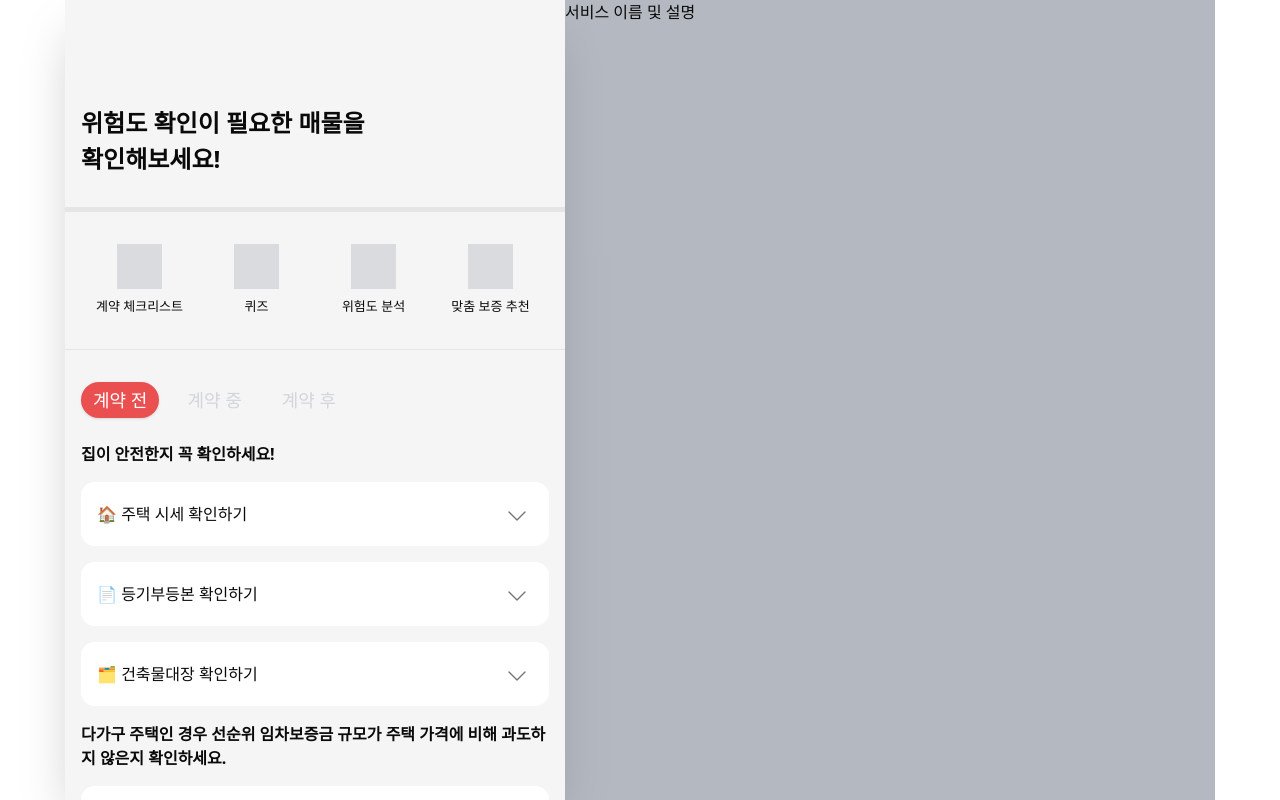
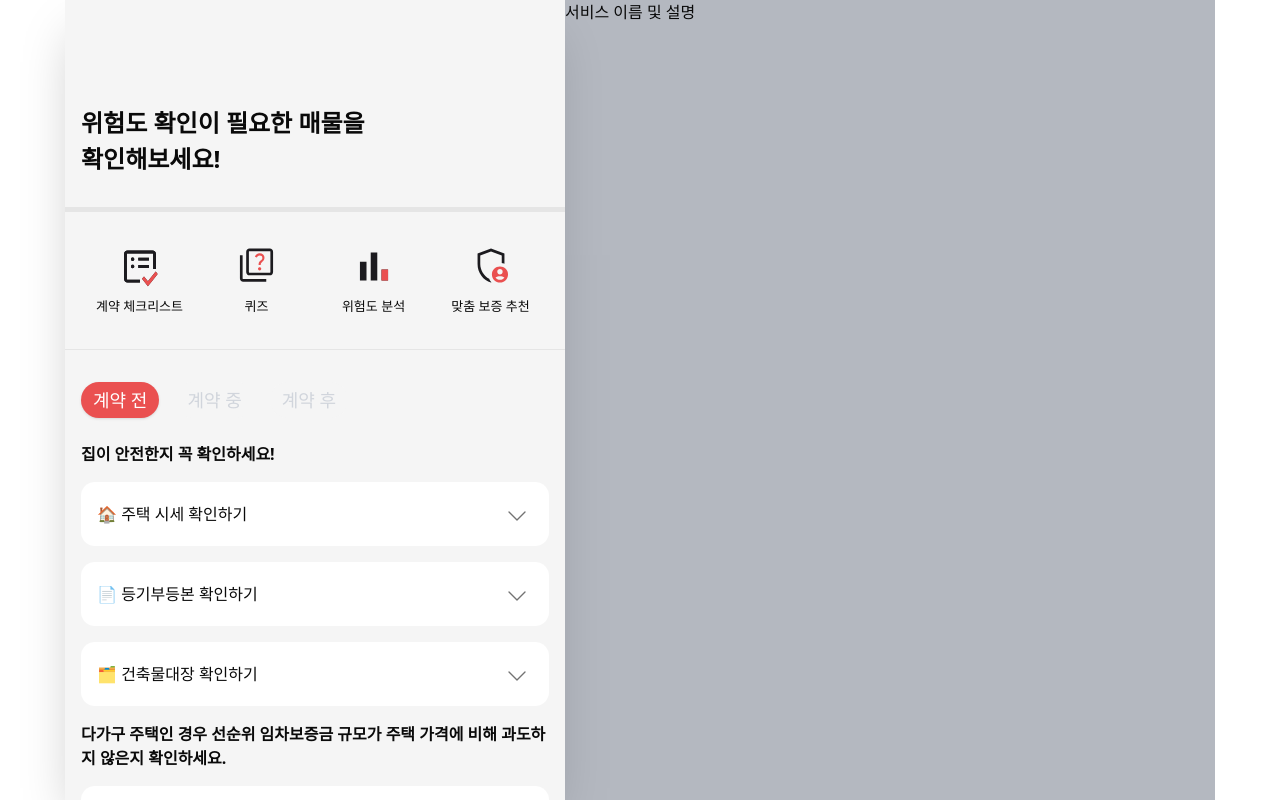
Before and after one commit to songhaeunsong/hug-me, a React (Vite) app: page / in a window 1280 px wide. Built offline with nearby package versions, Linux system fonts and the light colour scheme.

Commit message:
feat: svg 아이콘 적용(홈 네비게이션 및 백 버튼)

```diff
--- a/src/components/common/BackButton.tsx
+++ b/src/components/common/BackButton.tsx
@@ -3,5 +3,9 @@ import { useNavigate } from 'react-router-dom';
 export const BackButton = () => {
   const navigate = useNavigate();
 
-  return <button onClick={() => navigate(-1)}>{'<-'}</button>;
+  return (
+    <button className="cursor-pointer" onClick={() => navigate(-1)}>
+      <object className="pointer-events-none" data="icons/arrow_left.svg" />
+    </button>
+  );
 };
--- a/src/components/common/NavigationBar.tsx
+++ b/src/components/common/NavigationBar.tsx
@@ -4,19 +4,27 @@ export const NavigationBar = () => {
   return (
     <ul className="w-full grid grid-cols-4 sm:text-[13px] text-[10px] border-b-[1px] p-4 wrap-words">
       <Link to="/check-list" className="flex flex-col justify-start items-center gap-2 py-4 mx-2">
-        <div className="w-[45px] h-[45px] bg-gray-500/20"></div>
+        <div className="h-[45px]">
+          <object className="pointer-events-none" data="icons/list_alt_check.svg" />
+        </div>
         <span>계약 체크리스트</span>
       </Link>
       <Link to="/quiz" className="flex flex-col justify-start items-center gap-2 py-4 mx-2">
-        <div className="w-[45px] h-[45px] bg-gray-500/20"></div>
+        <div className="h-[45px]">
+          <object className="pointer-events-none" data="icons/quiz.svg" />
+        </div>
         <span>퀴즈</span>
       </Link>
-      <Link to="/risk-analysis" className="flex flex-col justify-start items-center gap-2 py-4 mx-2">
-        <div className="w-[45px] h-[45px] bg-gray-500/20"></div>
+      <Link to="/risk-prediction" className="flex flex-col justify-start items-center gap-2 py-4 mx-2">
+        <div className="h-[45px]">
+          <object className="pointer-events-none" data="icons/bar_chart.svg" />
+        </div>
         <span>위험도 분석</span>
       </Link>
       <Link to="/deposit-check" className="flex flex-col justify-start items-center gap-2 py-4 mx-2">
-        <div className="w-[45px] h-[45px] bg-gray-500/20"></div>
+        <div className="h-[45px]">
+          <object className="pointer-events-none" data="icons/admin_panel_settings.svg" />
+        </div>
         <span>맞춤 보증 추천</span>
       </Link>
     </ul>
```
